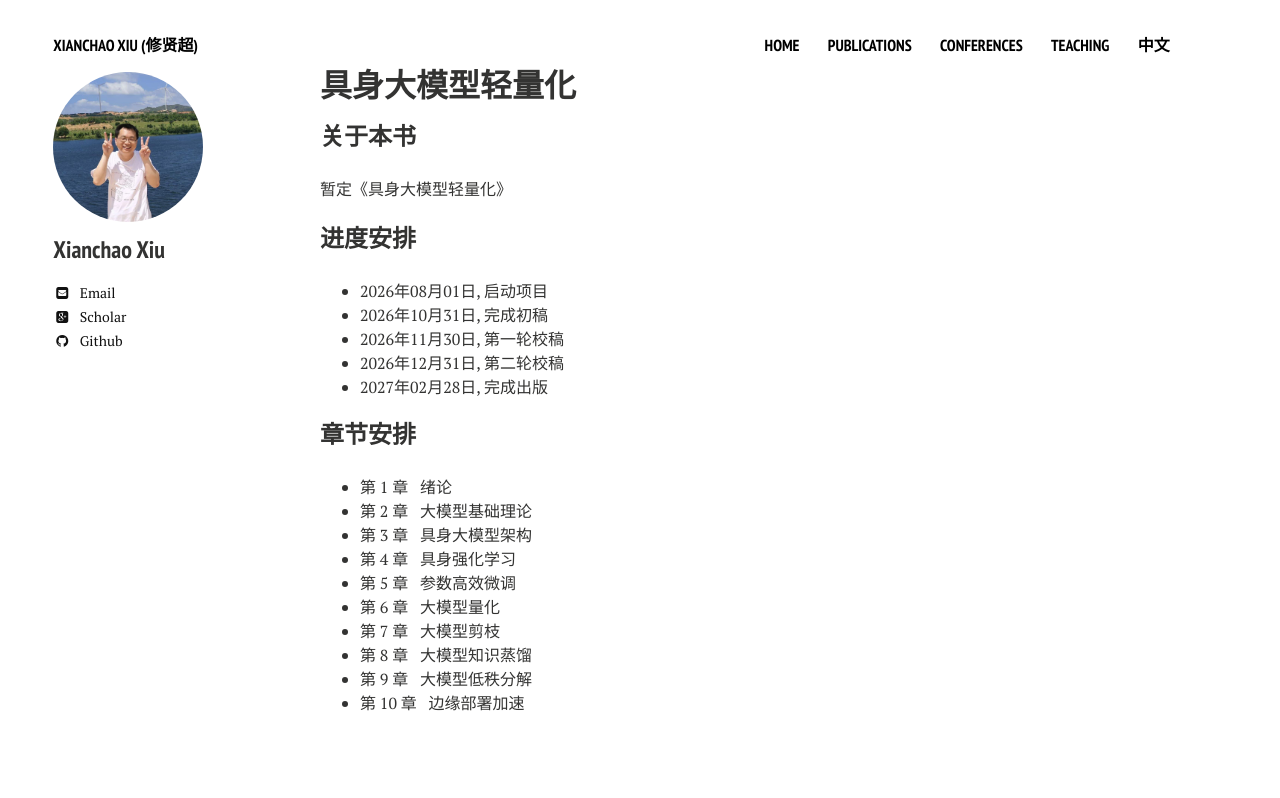
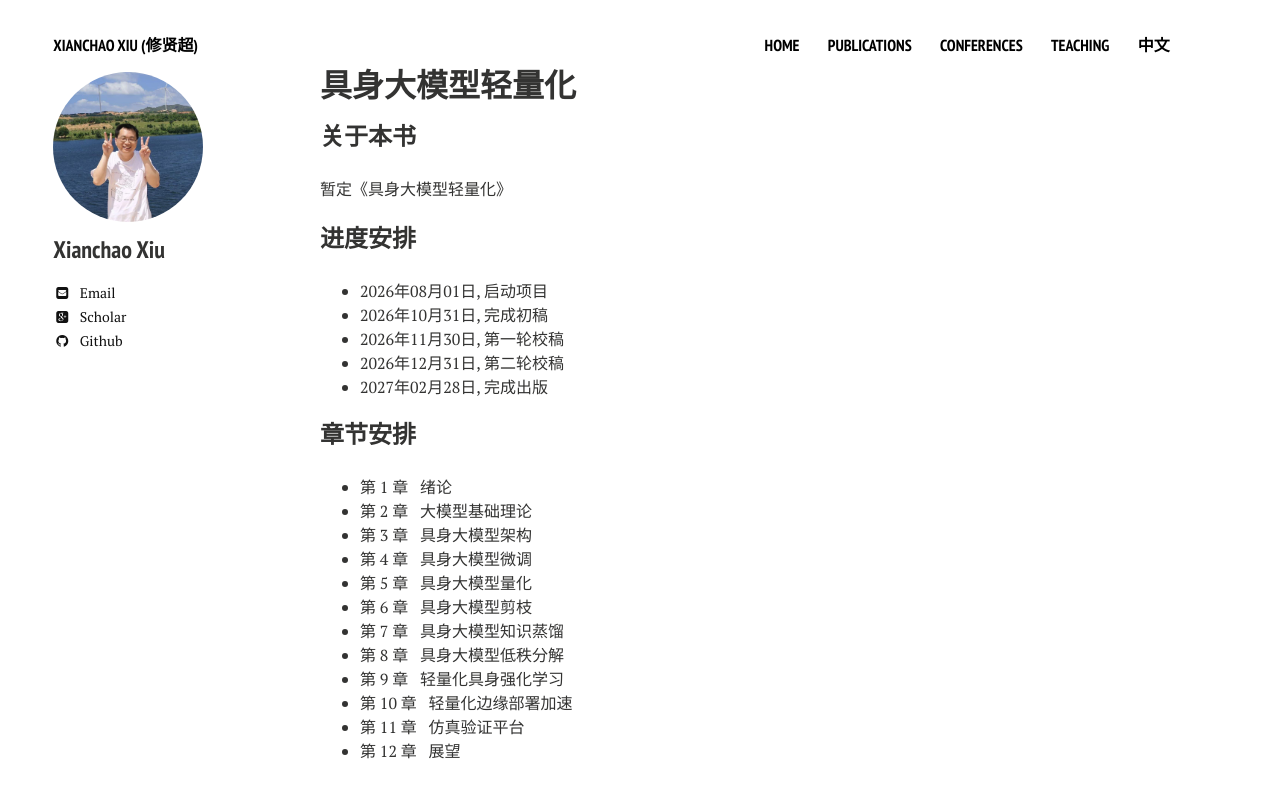
Before and after one commit to xianchaoxiu/xianchaoxiu.github.io, a Jekyll site: the page built from chinese/books/EAI/index.md, in a window 1280 px wide. Shown: the top 798 px of the page. Built offline with Jekyll 4.4.1, drawn with Linux system fonts in a browser that asks for light colours; nearby versions of some CDN libraries.

Commit message:
Update index.md

```diff
--- a/chinese/books/EAI/index.md
+++ b/chinese/books/EAI/index.md
@@ -21,10 +21,12 @@ share: false
 * 第 1 章 &nbsp;  绪论 <br>
 * 第 2 章 &nbsp;  大模型基础理论 <br>
 * 第 3 章 &nbsp;  具身大模型架构 <br>
-* 第 4 章 &nbsp;  具身强化学习 <br>
-* 第 5 章 &nbsp;  参数高效微调 <br>
-* 第 6 章 &nbsp;  大模型量化 <br>
-* 第 7 章 &nbsp;  大模型剪枝 <br>
-* 第 8 章 &nbsp;  大模型知识蒸馏 <br>
-* 第 9 章 &nbsp;  大模型低秩分解 <br>
-* 第 10 章 &nbsp;  边缘部署加速 <br>
+* 第 4 章 &nbsp;  具身大模型微调 <br>
+* 第 5 章 &nbsp;  具身大模型量化 <br>
+* 第 6 章 &nbsp;  具身大模型剪枝 <br>
+* 第 7 章 &nbsp;  具身大模型知识蒸馏 <br>
+* 第 8 章 &nbsp;  具身大模型低秩分解 <br>
+* 第 9 章 &nbsp;  轻量化具身强化学习 <br>
+* 第 10 章 &nbsp;  轻量化边缘部署加速 <br>
+* 第 11 章 &nbsp;  仿真验证平台 <br>
+* 第 12 章 &nbsp;  展望 <br>
```
